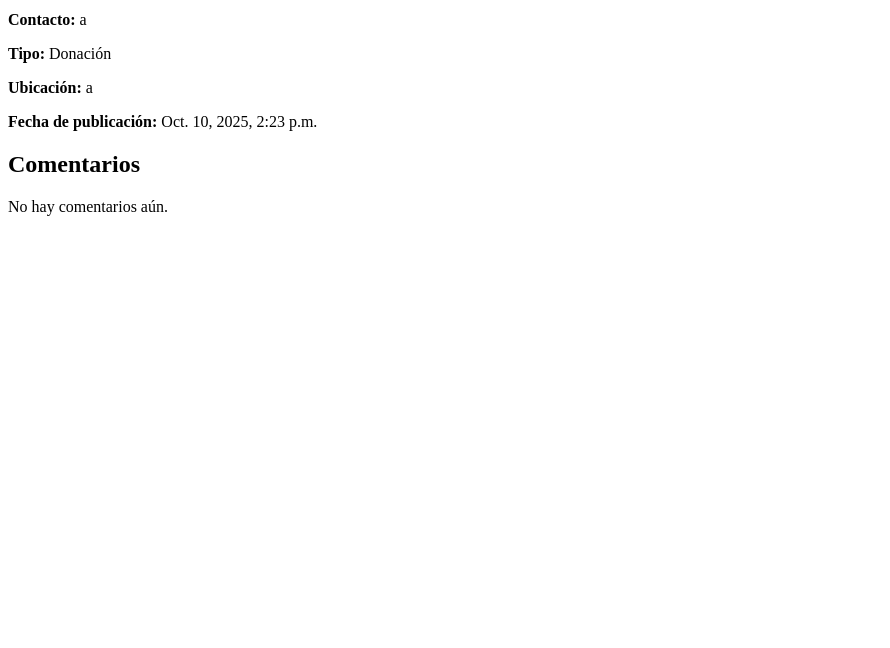
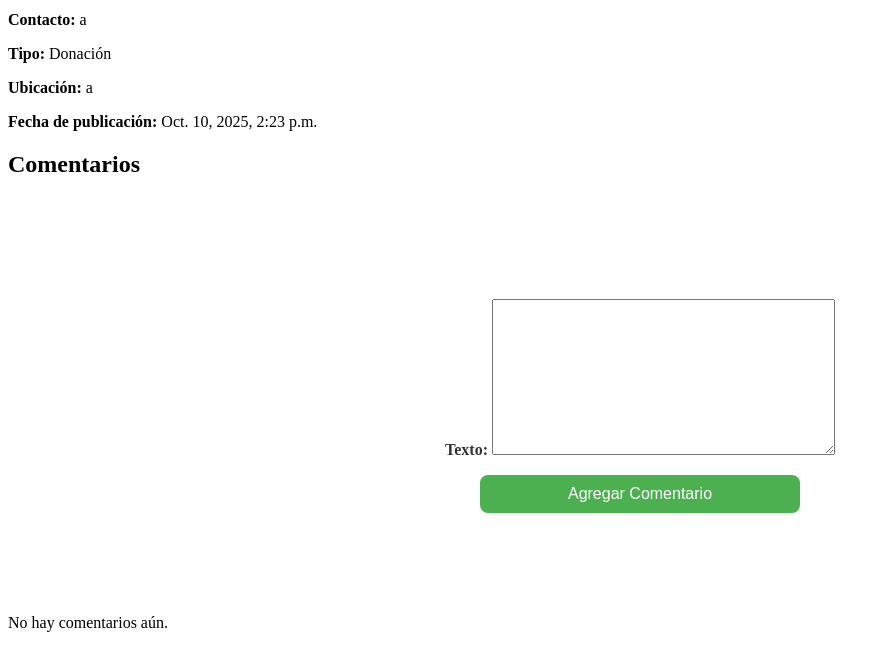
Before and after one commit to chicharron1/bookity-proyecto-inicial, a Django app: page /publicacion/1/ in a window 1280 px wide. Shown: the part 181-829 px from the top of the page, without its empty margins (0-890 px from the left). Before the commit the page ends 397 px from the top, so only its background shows below. Run offline with Django 5.2, Linux system fonts and the light colour scheme; data comes from the database, SQL or seed files in the repository; both versions use the stored data as it was after the commit; some web fonts are replaced.

Commit message:
Se puede comentar y eliminar comentarios (autor del comentario)

```diff
--- a/bookity/BookityApp/forms.py
+++ b/bookity/BookityApp/forms.py
@@ -1,7 +1,7 @@
 from django import forms
 from django.contrib.auth.forms import UserCreationForm
 from django.contrib.auth.models import User
-from .models import Publicacion, Perfil
+from .models import Publicacion, Perfil, Comentario
 
 class PublicacionForm(forms.ModelForm):
     class Meta:
@@ -22,3 +22,7 @@ class PerfilForm(forms.ModelForm):
                 'placeholder': 'Ingresa la longitud'
             }),
         }
+class ComentarioForm(forms.ModelForm):
+    class Meta:
+        model = Comentario
+        fields = ['texto']
--- a/bookity/BookityApp/templates/BookityApp/detalle.html
+++ b/bookity/BookityApp/templates/BookityApp/detalle.html
@@ -9,11 +9,22 @@
     <p><strong>Fecha de publicación:</strong> {{ publicacion.fecha_publicacion }}</p>
     <div>
         <h2>Comentarios</h2>
+        <form method="post">
+            {% csrf_token %}
+            {{ comentario_form.as_p }}
+            <button type="submit">Agregar Comentario</button>
+        </form>
         {% if publicacion.comentarios.all %}
             {% for comentario in publicacion.comentarios.all %}
                 <div class="comentario">
                     <p><strong>{{ comentario.user.username }}:</strong> {{ comentario.texto }}</p>
                     <p><em>Publicado el {{ comentario.fecha_comentario }}</em></p>
+                    {% if comentario.user == user %}
+                        <form method="post" action="{% url 'eliminar_comentario' comentario.id %}">
+                            {% csrf_token %}
+                            <button type="submit">Eliminar</button>
+                        </form>
+                    {% endif %}
                 </div>
             {% endfor %}
         {% else %}
--- a/bookity/BookityApp/urls.py
+++ b/bookity/BookityApp/urls.py
@@ -1,5 +1,5 @@
 from django.urls import path
-from .views import inicio, login, registro, cerrar, publicar, publicaciones, perfil, detalle
+from .views import inicio, login, registro, cerrar, publicar, publicaciones, perfil, detalle, eliminar_comentario
 
 urlpatterns = [
     path('', inicio, name='inicio'),
@@ -11,4 +11,6 @@ urlpatterns = [
     path('publicaciones/', publicaciones, name='publicaciones'),
     path('perfil/', perfil, name='perfil'),
     path('publicacion/<int:publicacion_id>/', detalle, name='detalle'),
+    path('comentario/eliminar/<int:comentario_id>/', eliminar_comentario, name='eliminar_comentario'),
+
 ]
--- a/bookity/BookityApp/views.py
+++ b/bookity/BookityApp/views.py
@@ -2,8 +2,9 @@ from django.shortcuts import render, redirect, get_object_or_404
 from django.contrib.auth.forms import UserCreationForm, AuthenticationForm
 from django.contrib.auth.models import User
 from django.contrib.auth import authenticate, logout, login as auth_login
-from .forms import PublicacionForm, PerfilForm
-from .models import Publicacion, Perfil
+from .forms import PublicacionForm, PerfilForm, ComentarioForm
+from .models import Publicacion, Perfil, Comentario
+from django.contrib.auth.decorators import login_required
 
 def registro(request):
     contexto = {'titulo': 'Registrarse a Bookity'}
@@ -83,4 +84,23 @@ def perfil(request):
 
 def detalle(request, publicacion_id):
     publicacion = get_object_or_404(Publicacion, id=publicacion_id)
-    return render(request, 'BookityApp/detalle.html', {'publicacion': publicacion})
+    comentario_form = ComentarioForm()
+    if request.method == 'POST':
+        comentario_form = ComentarioForm(request.POST)
+        if comentario_form.is_valid():
+            comentario = comentario_form.save(commit=False)
+            comentario.user = request.user
+            comentario.publicacion = publicacion
+            comentario.save()
+            return redirect('detalle', publicacion_id=publicacion.id)
+    else:
+        comentario_form = ComentarioForm()
+    return render(request, 'BookityApp/detalle.html', {'publicacion': publicacion, 'comentario_form': comentario_form})
+
+
+@login_required
+def eliminar_comentario(request, comentario_id):
+    comentario = get_object_or_404(Comentario, id=comentario_id, user=request.user)
+    publicacion_id = comentario.publicacion.id
+    comentario.delete()
+    return redirect('detalle', publicacion_id=publicacion_id)
```
Also changed, not shown: bookity/db.sqlite3.
